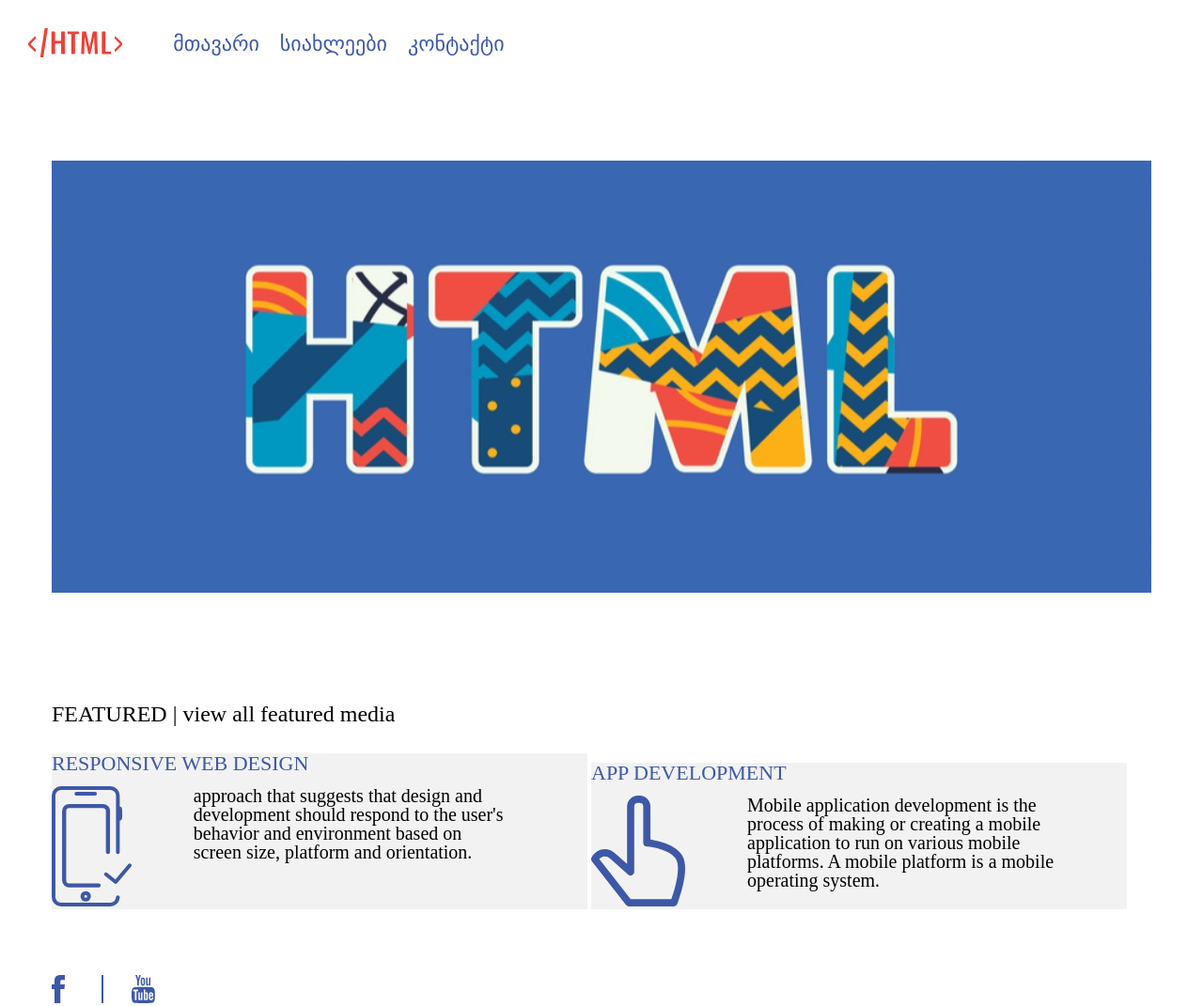
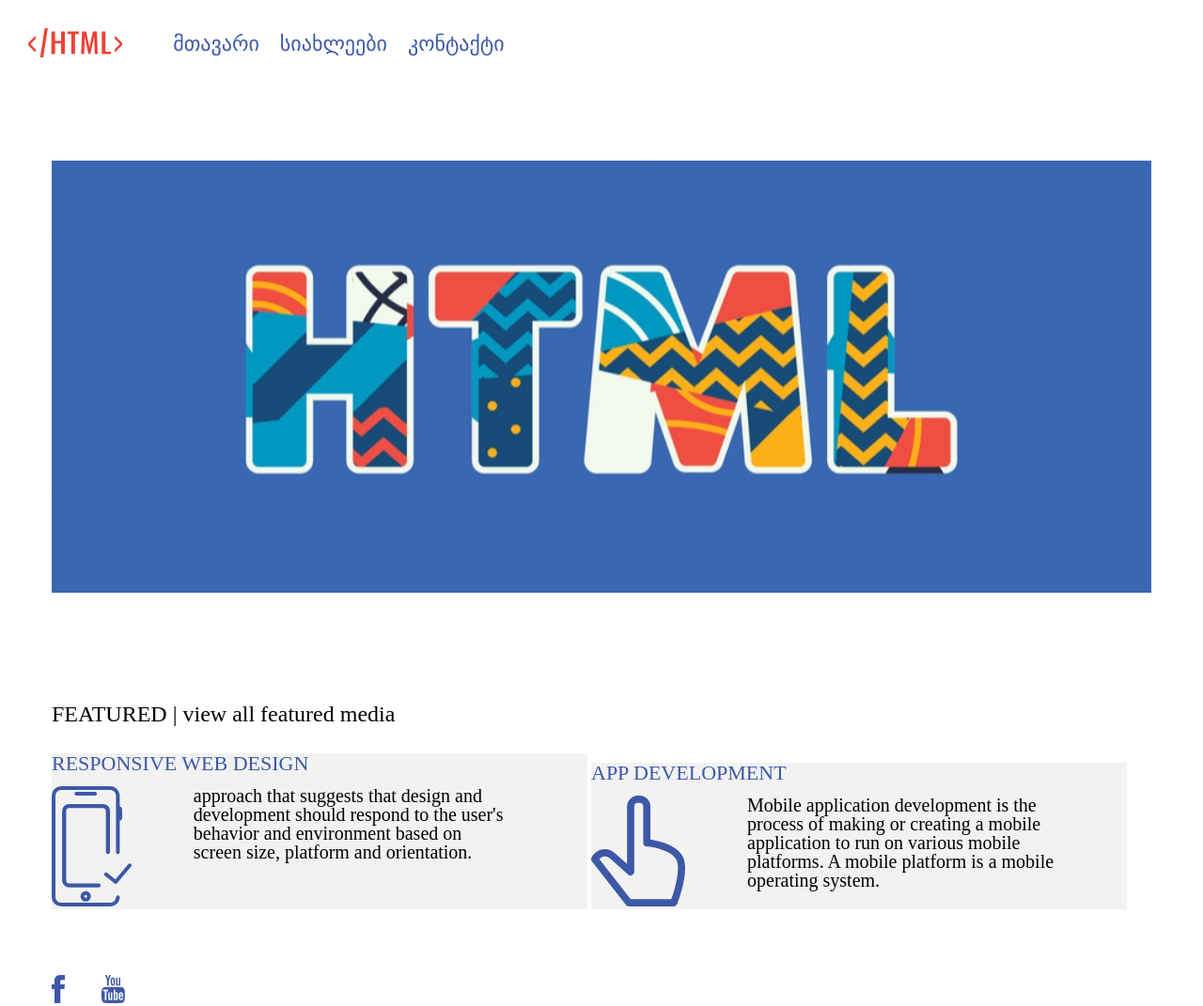
Before and after one commit to Gegi-98/lesson-3, a plain HTML site: page index.html in a window 1280 px wide. Shown: the whole page at 94% size. Drawn offline with Linux system fonts and the light colour scheme.

Commit message:
Update index.html

```diff
--- a/index.html
+++ b/index.html
@@ -40,7 +40,7 @@
 	<footer>
 		<div class="footer">
 			<a href="https//facebook.com"><img src="img/fb.png" class="foot-icon"></a>
-			<div class="stick"></div>
+			<!-- <div class="stick"></div> -->
 			<a href="https//youtube.com"><img src="img/Youtube.png" class="foot-icon"></a>
 		</div>
 	</footer>
```
